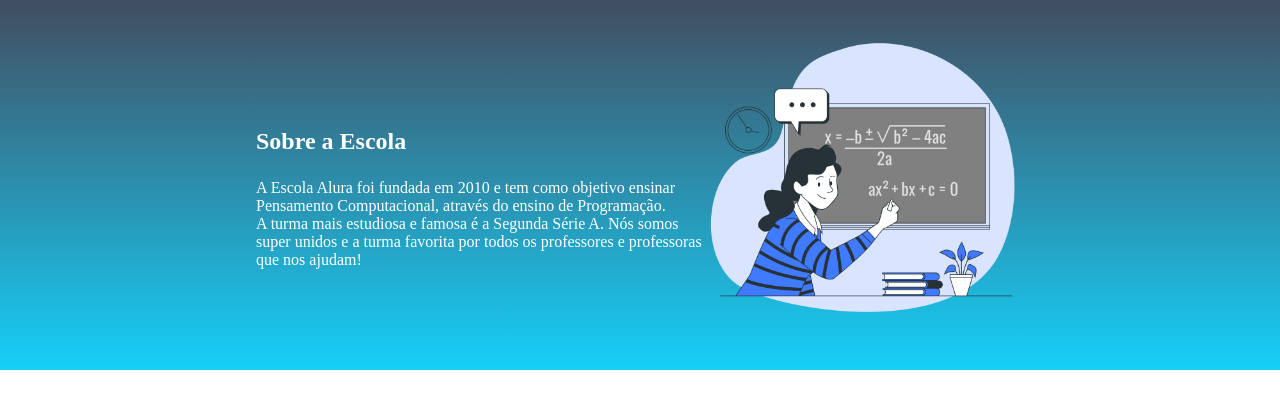
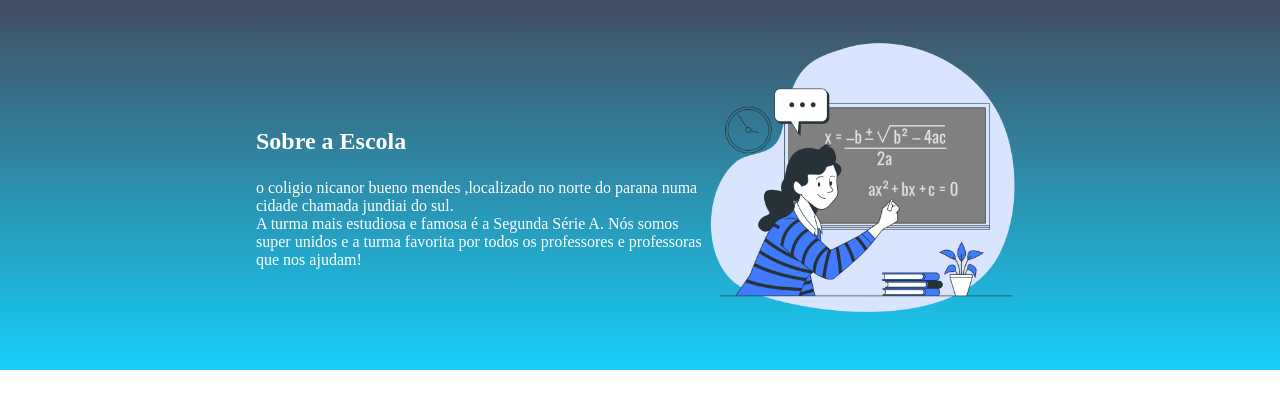
Before and after one commit to Fabio1550/site-escola, a plain HTML site: page index.html in a window 1280 px wide. Shown: the part 90-498 px from the top of the page. Drawn offline with Linux system fonts and the light colour scheme.

Commit message:
Update index.html

```diff
--- a/index.html
+++ b/index.html
@@ -19,7 +19,7 @@
     <section class="escola">
         <div class="escola-div-conteudo">
             <h2 class="escola-titulo">Sobre a Escola</h2>
-            <p class="escola-texto-um">A Escola Alura foi fundada em 2010 e tem como objetivo ensinar Pensamento Computacional, através do ensino de  Programação.</p>
+            <p class="escola-texto-um">o coligio nicanor bueno mendes ,localizado no norte do parana numa cidade chamada jundiai do sul.</p>
             <p class="escola-texto-dois">A turma mais estudiosa e famosa é a Segunda Série A. Nós somos super unidos e a turma favorita por todos os professores e professoras que nos ajudam!</p>
         </div>
         <img class="escola-imagem" src="Formula-bro.png" alt="Professora no quadro">
```
